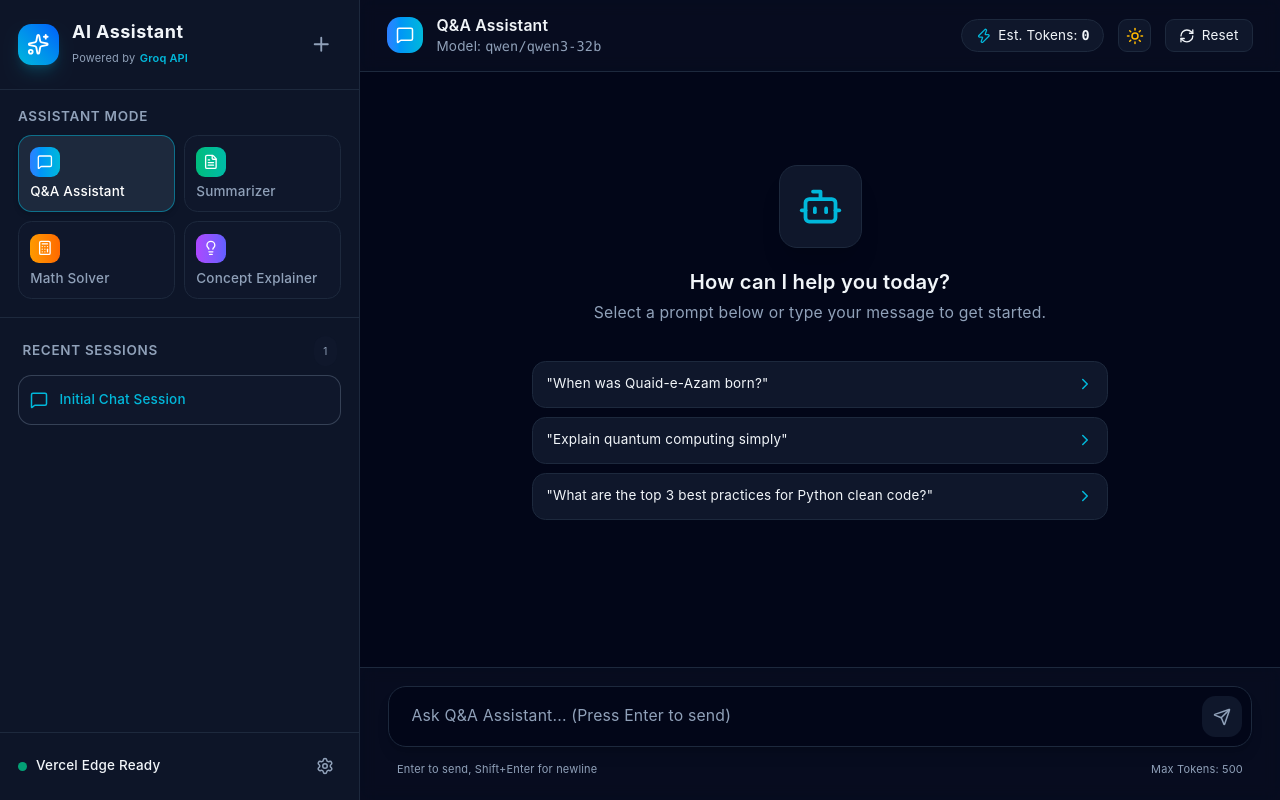
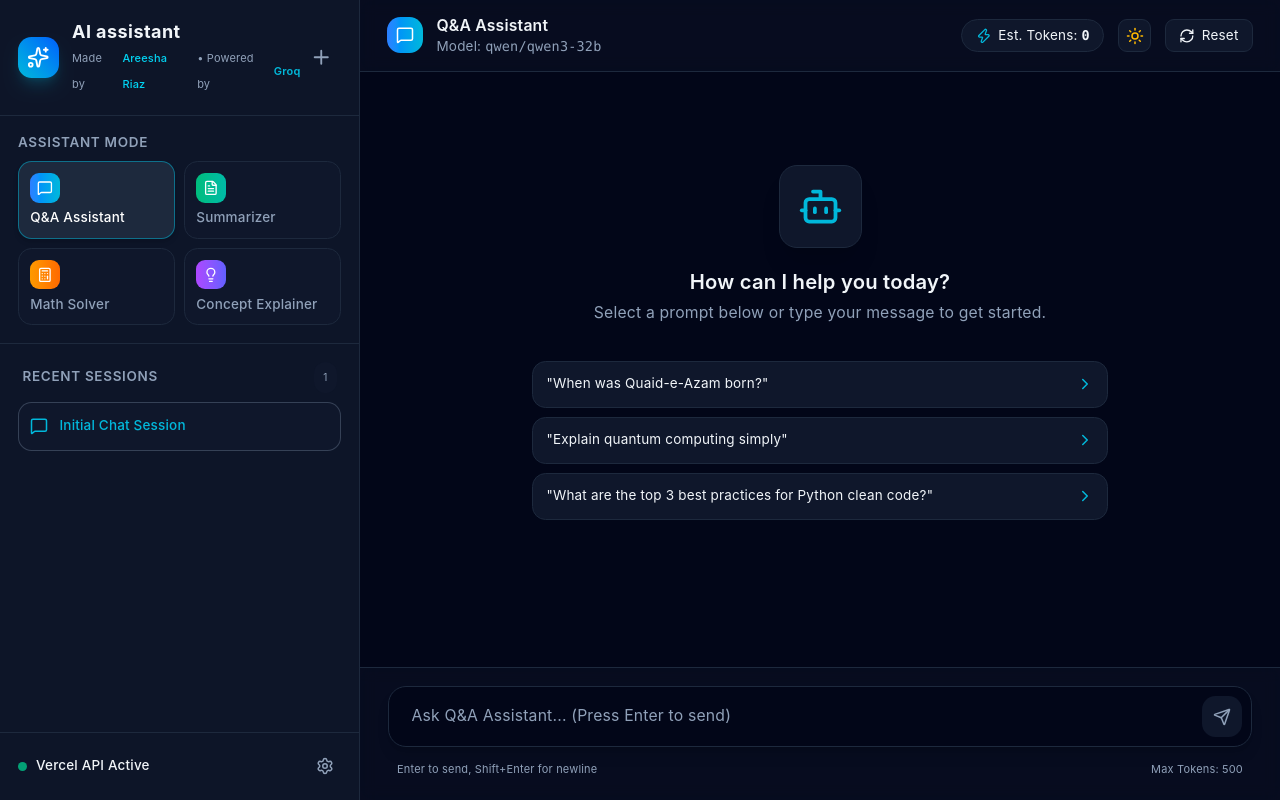
Before and after one commit to areeshacrypto/ai-assistant-powered-by-groq, a React app in the folder frontend/: page / in a window 1280 px wide. Built offline with nearby package versions, Linux system fonts and the light colour scheme; the HTML template or start-up script is replaced by a standard one.

Commit message:
Update App.jsx

```diff
--- a/frontend/src/App.jsx
+++ b/frontend/src/App.jsx
@@ -89,7 +89,6 @@ export default function App() {
     messagesEndRef.current?.scrollIntoView({ behavior: 'smooth' });
   }, [messages, isLoading]);
 
-  // Dynamic textarea height adjustment
   useEffect(() => {
     if (textareaRef.current) {
       textareaRef.current.style.height = 'auto';
@@ -229,9 +228,9 @@ export default function App() {
                 <Sparkles className="w-5 h-5 text-white" />
               </div>
               <div>
-                <h1 className="font-bold text-base tracking-wide">AI Assistant</h1>
+                <h1 className="font-bold text-base tracking-wide">AI assistant</h1>
                 <p className={`text-[11px] ${theme.textSecondary} flex items-center gap-1`}>
-                  Powered by <span className="text-cyan-500 font-semibold">Groq API</span>
+                  Made by <span className="text-cyan-400 font-medium">Areesha Riaz</span> • Powered by <span className="text-cyan-500 font-semibold">Groq</span>
                 </p>
               </div>
             </div>
@@ -320,7 +319,7 @@ export default function App() {
             <div className="flex items-center justify-between text-xs">
               <div className="flex items-center space-x-2">
                 <span className="w-2 h-2 rounded-full bg-emerald-400 animate-pulse"></span>
-                <span className="font-medium">Vercel Edge Ready</span>
+                <span className="font-medium">Vercel API Active</span>
               </div>
               <button
                 onClick={() => setShowSettings(!showSettings)}
@@ -491,7 +490,7 @@ export default function App() {
               </div>
               <div className={`${theme.bgCard} border ${theme.border} rounded-2xl p-4 text-xs ${theme.textSecondary} flex items-center space-x-2`}>
                 <span className="w-2 h-2 rounded-full bg-cyan-500 animate-ping"></span>
-                <span>Generating response...</span>
+                <span>Generating answer using Groq...</span>
               </div>
             </div>
           )}
```
